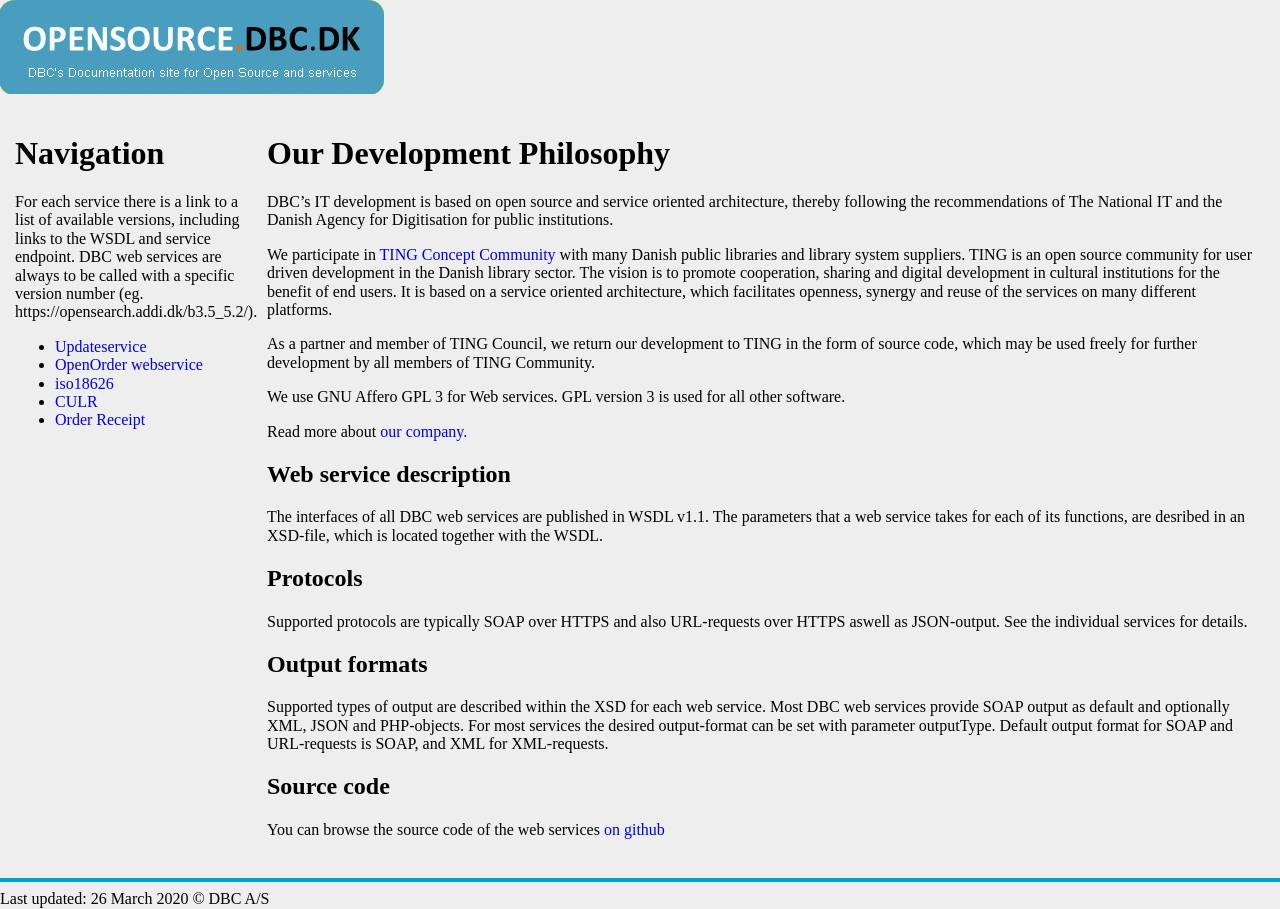
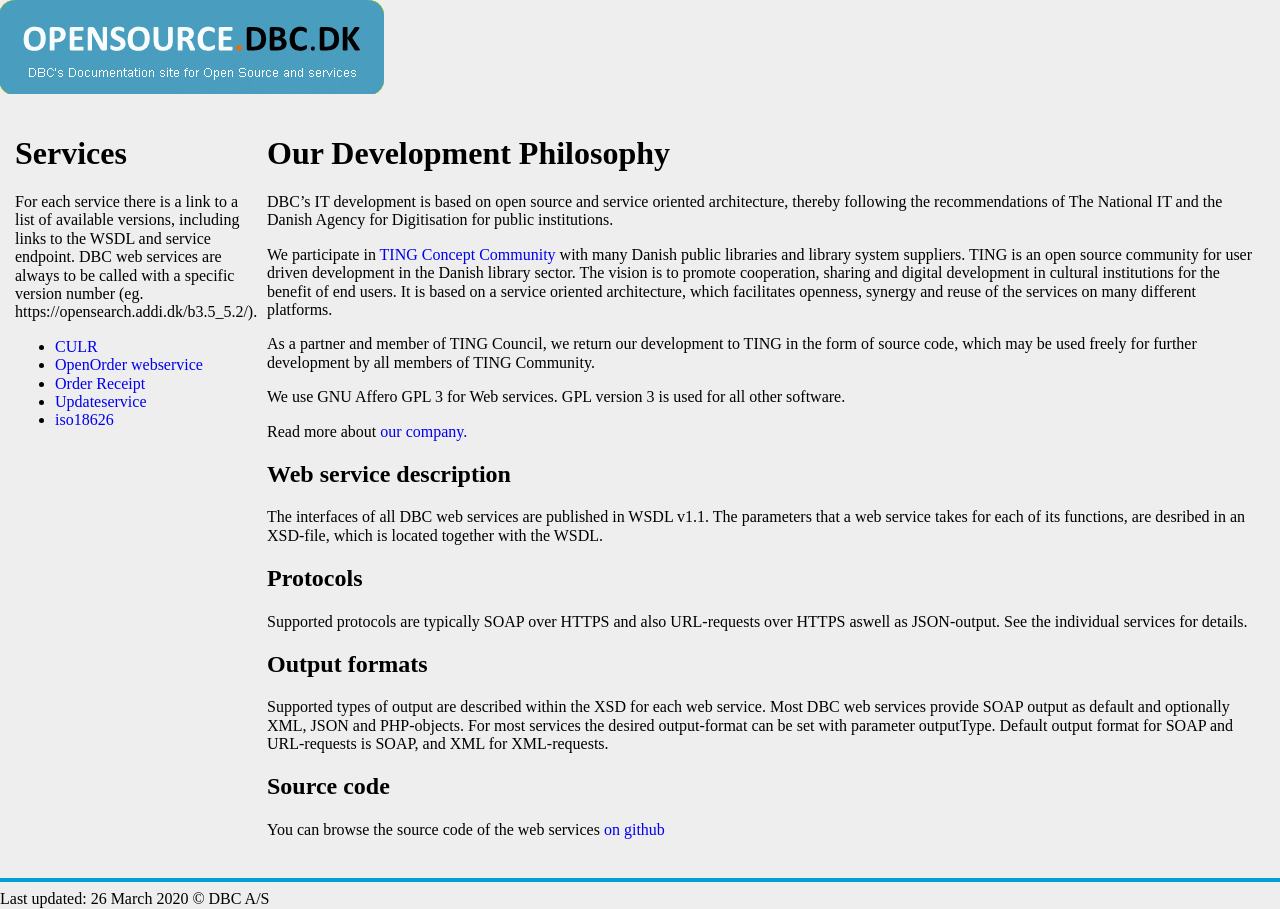
Before and after one commit to mran-dbc/MyTestDocRepo, a Jekyll site: the page built from docs/index.md, in a window 1280 px wide. Built offline with Jekyll 4.4.1, drawn with Linux system fonts in a browser that asks for light colours; nearby versions of some CDN libraries; our own code applies the rules of GitHub Pages for plain Markdown files.

Commit message:
Changed: tor 26 mar 23:10:45 CET 2020

```diff
--- a/docs/_includes/sidebar.html
+++ b/docs/_includes/sidebar.html
@@ -1,4 +1,4 @@
-<h1>Navigation</h1>
+<h1>Services</h1>
 
 <section>
 For each service there is a link to a list of available versions, including
@@ -8,7 +8,8 @@ https://opensearch.addi.dk/b3.5_5.2/).
 </section>
 
 <ul>
-   {% for page in site.data.navigation.pages %}
-      <li><a href="{{ page.url }}">{{ page.title }}</a></li>
+   {% assign pagelist = site.data.navigation.pages | sort: 'title' %}
+   {% for page in pagelist %}
+      <li><a href="{{ page.url | relative_url }}">{{ page.title }}</a></li>
    {% endfor %}
 </ul>
```
Also changed, not shown: docs/_data/navigation.yml (+5 -5 lines).
